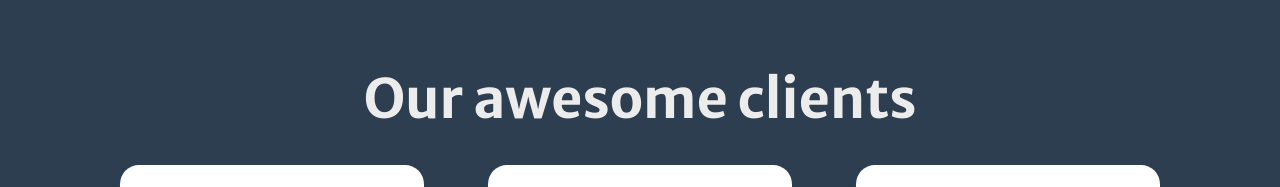
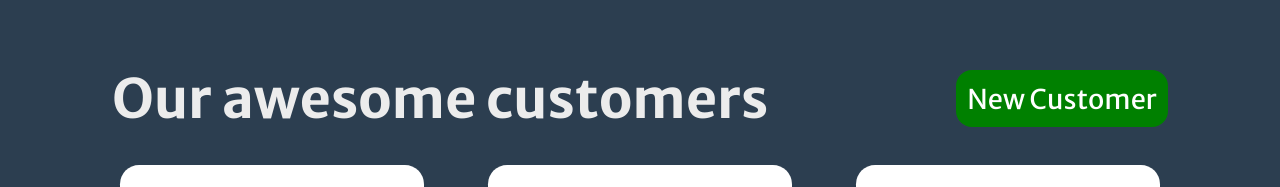
Before and after one commit to Ed-Mwaura/fwg-client-management-system, a React (Vite) app in the folder frontend/: page / in a window 1280 px wide. Shown: the top 187 px of the page. Built offline with nearby package versions, Linux system fonts and the light colour scheme.

Commit message:
added new customer button on main page. Fixed styles

```diff
--- a/frontend/src/App.css
+++ b/frontend/src/App.css
@@ -78,6 +78,22 @@ h2 {
 
 .product a:hover {
     transform: scale(1.1);
+}
+
+.customer-home {
+    display: flex;
+    align-items: center;
+    justify-content: space-between;
+    margin: 0 3rem;
+}
+
+.new-cust {
+    text-decoration: none;
+    background-color: green;
+    cursor: pointer;
+    padding: 0.7rem;
+    border-radius: 1rem;
+    color: white;
 }
 
 /* DETAILS SECTION */
@@ -234,6 +250,15 @@ h2 {
     font-size: 19px;
     font-size: 19px;
     cursor: pointer;
+    text-decoration: none;
+}
+
+.submit-add {
+    background: green;
+}
+
+.submit-cancel {
+    background: red;
 }
 
 .input-icons {
--- a/frontend/src/pages/CreateUserPage.jsx
+++ b/frontend/src/pages/CreateUserPage.jsx
@@ -1,6 +1,6 @@
 import React, { useState } from 'react';
 import { useUsers } from '../contexts/UsersContext';
-import { useNavigate } from 'react-router-dom';
+import { Link, useNavigate } from 'react-router-dom';
 
 const CreateUserPage = () => {
     const [formData, setFormData] = useState({
@@ -101,8 +101,10 @@ const CreateUserPage = () => {
                     </div>
                 </div>
                 <div className="submit-container">
-                    <div className="submit">Cancel</div>
-                    <div className="submit" onClick={handleSubmit}>
+                    <Link to="/" className="submit submit-cancel">
+                        Cancel
+                    </Link>
+                    <div className="submit submit-add" onClick={handleSubmit}>
                         Add
                     </div>
                 </div>
--- a/frontend/src/pages/ListUsersPage.jsx
+++ b/frontend/src/pages/ListUsersPage.jsx
@@ -27,7 +27,12 @@ const ListUsersPage = () => {
         <>
             <div className="users">
                 {message && <div className="alert success">{message}</div>}
-                <h1>Our awesome clients</h1>
+                <div className="customer-home">
+                    <h1>Our awesome customers</h1>
+                    <Link className="new-cust" to="/customers/create">
+                        New Customer
+                    </Link>
+                </div>
                 <div className="all-users">
                     <UsersCard users={users} />
                 </div>
```
